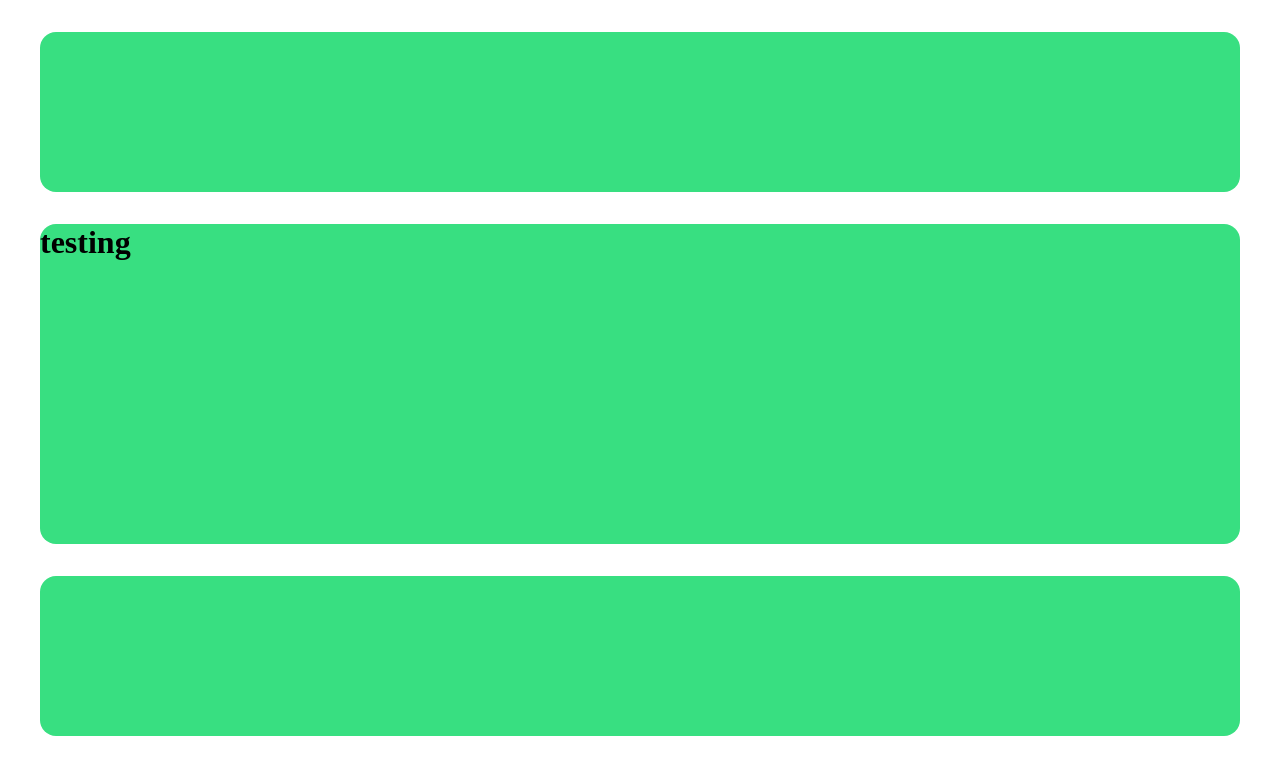
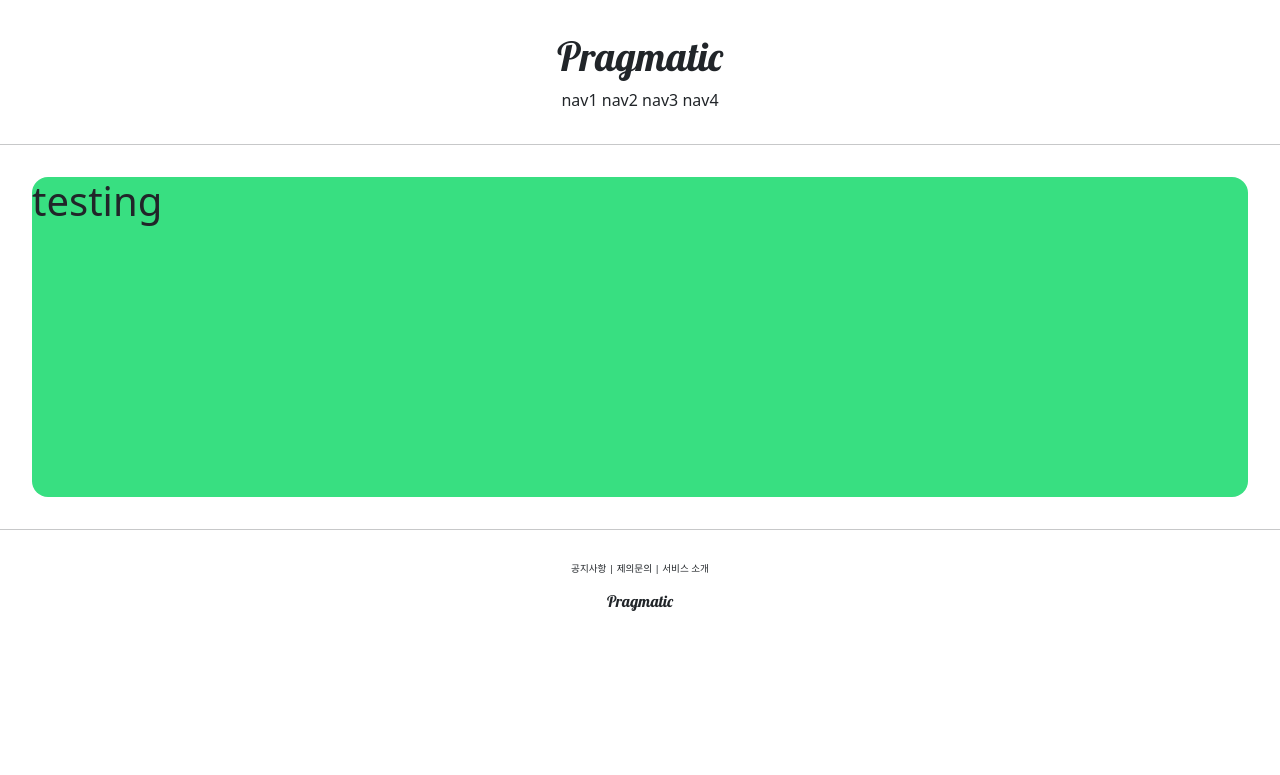
Before and after one commit to Hyewonjang/Pragmatic_Django_Course, a Django app: page /account/hello_world/ in a window 1280 px wide. Shown: the top 775 px of the page. Run offline with Django 3.2, Linux system fonts and the light colour scheme.

Commit message:
django commit 10 commit

```diff
--- a/templates/base.html
+++ b/templates/base.html
@@ -7,8 +7,12 @@
 
     {% include 'header.html' %}
 
+    <hr> <!--구분선-->
+
     {% block content %}
     {% endblock %}
+
+    <hr>
 
     {% include 'footer.html' %}
 
--- a/templates/footer.html
+++ b/templates/footer.html
@@ -1,3 +1,13 @@
-<div style="height: 10rem; background-color: #38df81; border-radius: 1rem; margin: 2rem">
 
-</div>
+    <div style = "text-align: center; margin-top: 2rem;">
+
+        <div style="font-size: .6rem;">
+            <span>공지사항</span> |
+            <span>제의문의</span> |
+            <span>서비스 소개</span>
+        </div>
+        <div style = "margin-top: 1rem; font-family: 'Lobster', cursive;">
+            <h6 style = "margin-top: 1rem;">Pragmatic</h6>
+        </div>
+
+    </div>
--- a/templates/head.html
+++ b/templates/head.html
@@ -1,4 +1,11 @@
 <head>
     <meta charset="UTF-8">
     <title>Pragmatic</title>
+
+    <!-- BOOTSTRAP LINK (front-end 스타일을 그럴 듯하게 만들어줌.)-->
+    <link href="https://cdn.jsdelivr.net/npm/bootstrap@5.1.1/dist/css/bootstrap.min.css" rel="stylesheet" integrity="sha384-F3w7mX95PdgyTmZZMECAngseQB83DfGTowi0iMjiWaeVhAn4FJkqJByhZMI3AhiU" crossorigin="anonymous">
+
+    <!-- GOOGLE FONTS LINK -->
+    <link rel="preconnect" href="https://fonts.gstatic.com" crossorigin>
+    <link href="https://fonts.googleapis.com/css2?family=Lobster&display=swap" rel="stylesheet">
 </head>
--- a/templates/header.html
+++ b/templates/header.html
@@ -1,3 +1,12 @@
-<div style="height: 10rem; background-color: #38df81; border-radius: 1rem; margin: 2rem">
 
-</div>
+    <div style = "text-align: center; margin: 2rem 0;">
+        <div>
+            <h1 style = "font-family: 'Lobster', cursive;">Pragmatic</h1>
+        </div>
+        <div>
+            <span>nav1</span>
+            <span>nav2</span>
+            <span>nav3</span>
+            <span>nav4</span>
+        </div>
+    </div>
```
